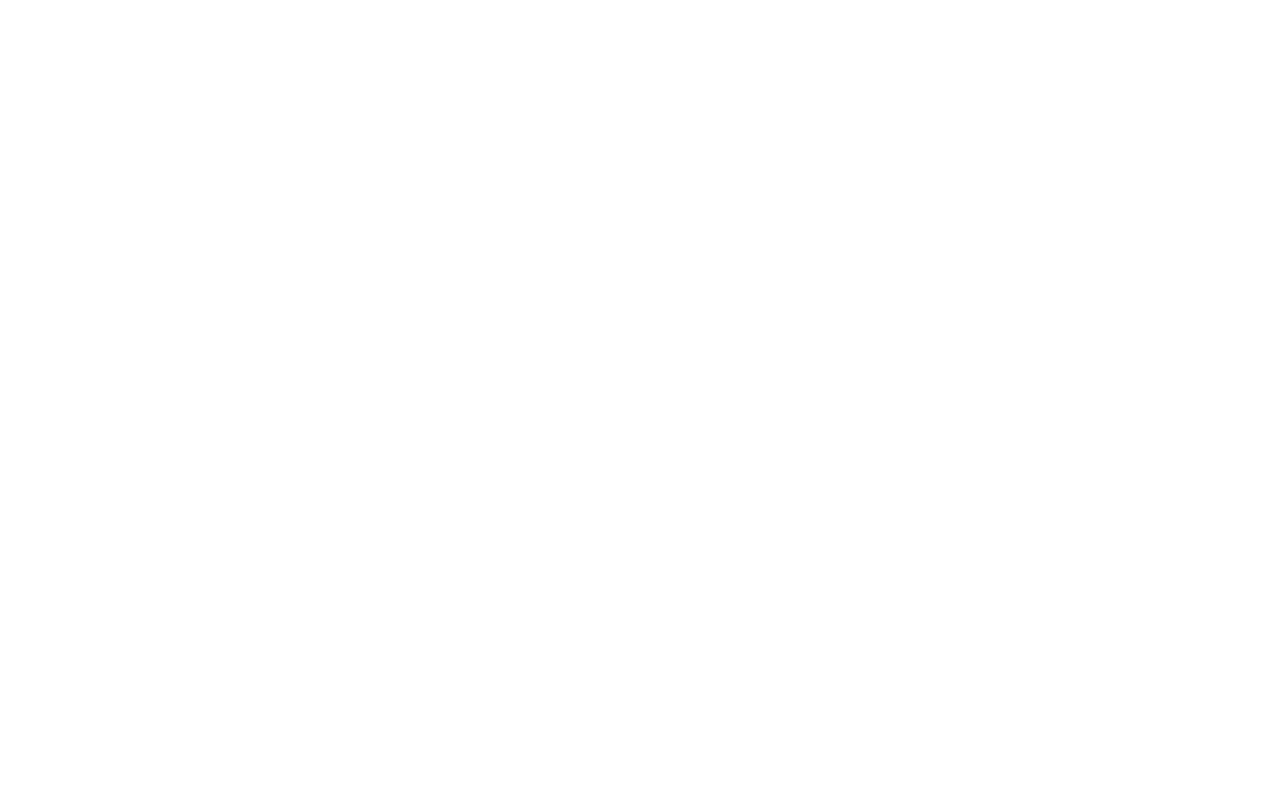
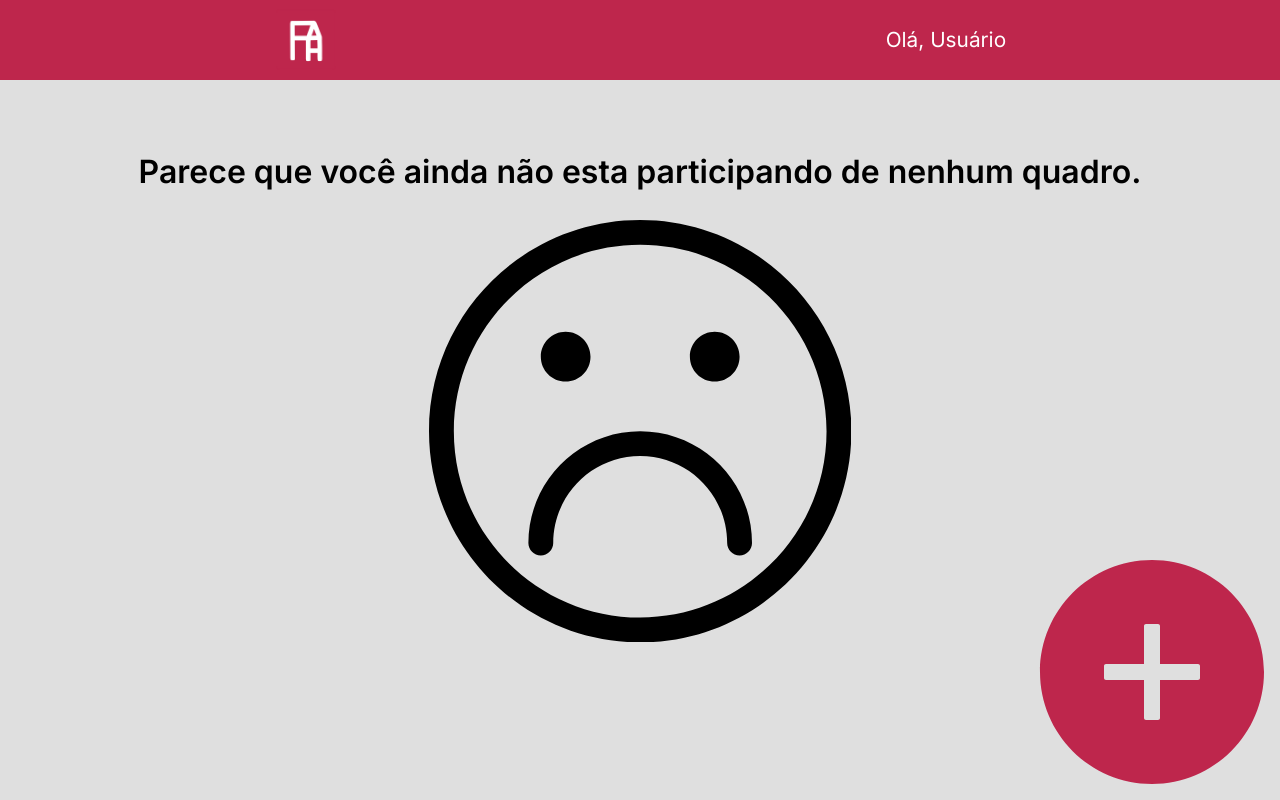
Before and after one commit to enzojga/FamilyHold-Front-End, a React (Create React App) app: page /home in a window 1280 px wide. Before the commit this address had no page. Built offline with nearby package versions, Linux system fonts and the light colour scheme.

Commit message:
feat: tela de home

```diff
--- a/package.json
+++ b/package.json
@@ -6,6 +6,8 @@
     "@testing-library/jest-dom": "^5.16.5",
     "@testing-library/react": "^13.4.0",
     "@testing-library/user-event": "^13.5.0",
+    "axios": "^1.2.5",
+    "dotenv": "^16.0.3",
     "react": "^18.2.0",
     "react-dom": "^18.2.0",
     "react-icons": "^4.7.1",
--- a/src/App.js
+++ b/src/App.js
@@ -1,4 +1,5 @@
 import { BrowserRouter, Route, Router, Routes } from "react-router-dom";
+import HomeScreen from "./pages/HomeScreen";
 import SignInScreen from "./pages/SignInScreen";
 import SignUpScreen from "./pages/SignUpScreen";
 import WelcomeScreen from "./pages/WelcomeScreen";
@@ -11,6 +12,7 @@
           <Route path="/" element={<WelcomeScreen/>}/>
           <Route path="/sign-in" element={<SignInScreen />} />
           <Route path="/sign-up" element={<SignUpScreen />} />
+          <Route path="/home" element={<HomeScreen />} />
         </Routes>
       </BrowserRouter>
     </>
--- /dev/null
+++ b/src/components/generics/Header.js
@@ -0,0 +1,31 @@
+import styled from "styled-components";
+import logoLight from "../../assets/images/family-hold-light.png";
+
+export default function Header() {
+    return(
+        <HeaderContainer>
+            <img src={logoLight} alt='logo'/>
+            <h2>Olá, Usuário</h2>
+        </HeaderContainer>
+    )
+}
+
+const HeaderContainer = styled.div`
+    width: 100vw;
+    height: 10vh;
+    background-color: #BE264C;
+    display: flex;
+    justify-content: space-around;
+    align-items: center;
+    position: absolute;
+    top: 0;
+    left: 0;
+    h2 {
+        font-size: 1.3em;
+        color: white;
+    }
+    img {
+        width: 8vh;
+        height: 8vh;
+    }
+`
--- /dev/null
+++ b/src/components/home/Home.js
@@ -0,0 +1,44 @@
+import styled from "styled-components";
+import { Container } from "../generics/generics";
+import Header from "../generics/Header";
+import { TfiFaceSad } from 'react-icons/tfi';
+import { AiFillPlusCircle } from 'react-icons/ai';
+
+export default function Home() {
+    return(
+        <GrayContainer>
+            <Header/>
+            <div>
+                <h1>
+                    Parece que você ainda não esta participando de nenhum quadro.
+                </h1>
+                <TfiFaceSad/>
+            </div>
+            <AiFillPlusCircle/>
+        </GrayContainer>
+    );
+}
+
+const GrayContainer = styled(Container)`
+    background-color: #DFDFDF;
+    text-align: center;
+    div {
+        & > h1 {
+            font-size: 2em;
+            font-weight: 600;
+        }
+        & > svg {
+            margin-top: 2em;
+            width: 33vw;
+            height: 33vw;
+        }
+    }
+    & > svg {
+        color: #BE264C;
+        width: 20vw;
+        height: 20vw;
+        position: fixed;
+        bottom: 0;
+        right: 0;
+    }
+`
--- a/src/components/signIn/SignIn.js
+++ b/src/components/signIn/SignIn.js
@@ -4,27 +4,27 @@
 import IconLight from "../generics/IconLight";
 import { toast, ToastContainer } from 'react-toastify';
 import "react-toastify/dist/ReactToastify.css";
+import { signInApi } from "../../services/userApi";
 
 export default function SignIn() {
     const navigate = useNavigate();
     const [username, setUsername] = useState('');
     const [password, setPassword] = useState('');
-
     function handleLogin (e) {
         e.preventDefault();
         console.log('ola');
-        toast.success("Success Notification !", {
-            position: toast.POSITION.TOP_CENTER
-        });
 
         if(username.length < 5 || password.length < 5) {
-
+            toast.error("Os campos de usuário e senha precisam ter ao menos 5 carácteres!");
+        } else {
+            signInApi(username, password).catch(p => console.log(p));
         }
-
+        navigate("/home")
     }
 
     return(
         <Container>
+            <ToastContainer/>
             <IconLight noText={true}/>
             <FormContainer onSubmit={handleLogin}>
                 <label>Usuário</label>
--- /dev/null
+++ b/src/pages/HomeScreen.js
@@ -0,0 +1,7 @@
+import Home from "../components/home/Home";
+
+export default function HomeScreen() {
+    return(
+        <Home/>
+    )
+}
--- /dev/null
+++ b/src/services/api.js
@@ -0,0 +1,7 @@
+import axios from 'axios';
+
+const instance = axios.create({
+  baseURL: 'http://localhost:5000',
+});
+
+export default instance;
--- /dev/null
+++ b/src/services/userApi.js
@@ -0,0 +1,7 @@
+import api from './api';
+
+export async function signInApi(username, password) {
+  const data = {username, password}
+  const response = await api.post('/signin', data);
+  return response.data;
+}
```
Also changed, not shown: src/hooks/api/useSignIn.js (added, +17 -0 lines), src/hooks/useAsync.js (added, +37 -0 lines), 1 other file (tests, documents, lock files or other folders).
